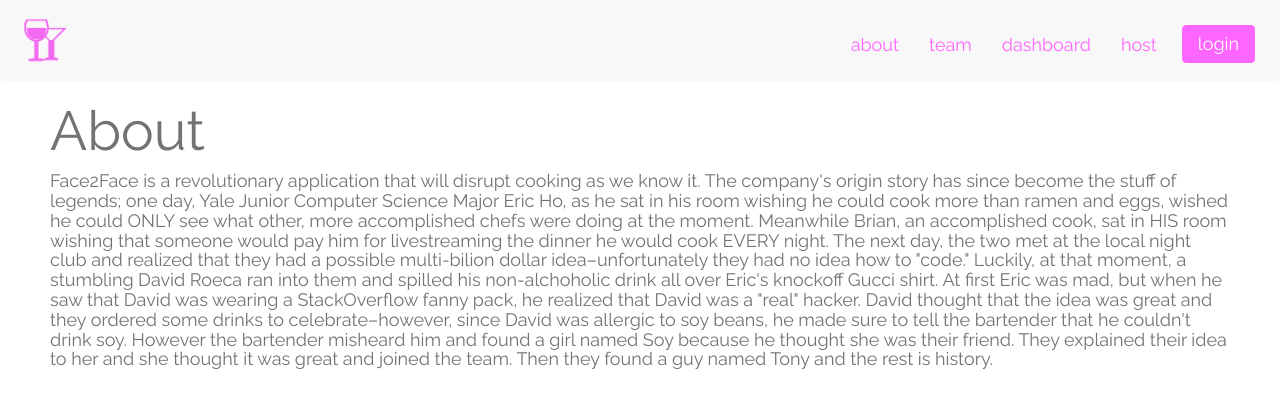
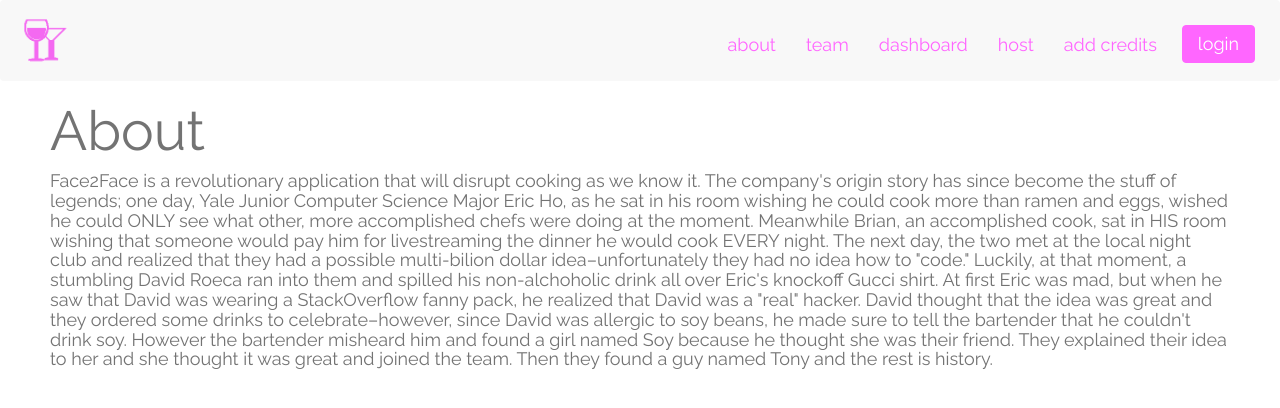
Before and after one commit to ericho99/face2face, a Flask app: template app/templates/about.html in a window 1280 px wide. Shown: the top 408 px of the page. Run offline with Flask 2, Linux system fonts and the light colour scheme; the template is opened without the code that fills it, so the values that code supplies are empty; some libraries are stand-ins or nearby versions.

Commit message:
Added logout button and add credits

```diff
--- a/app/templates/header.html
+++ b/app/templates/header.html
@@ -39,10 +39,20 @@
 					<a href="/host">host</a>
 				</li>
 
+				<li>
+					<a href="/addcredits">add credits</a>
+				</li>
+
 	            <li>
-	                <p class="navbar-btn">
-	                    <a href="/login" class="btn btn-info">login</a>
-	                </p>
+	            	{% if current_user.is_authenticated() %}
+	            		<p class="navbar-btn">
+		                    <a href="/logout" class="btn btn-info">logout</a>
+		                </p>
+	            	{% else %}
+		                <p class="navbar-btn">
+		                    <a href="/login" class="btn btn-info">login</a>
+		                </p>
+		            {% endif %}
 	            </li>
 
 			</ul>
```
